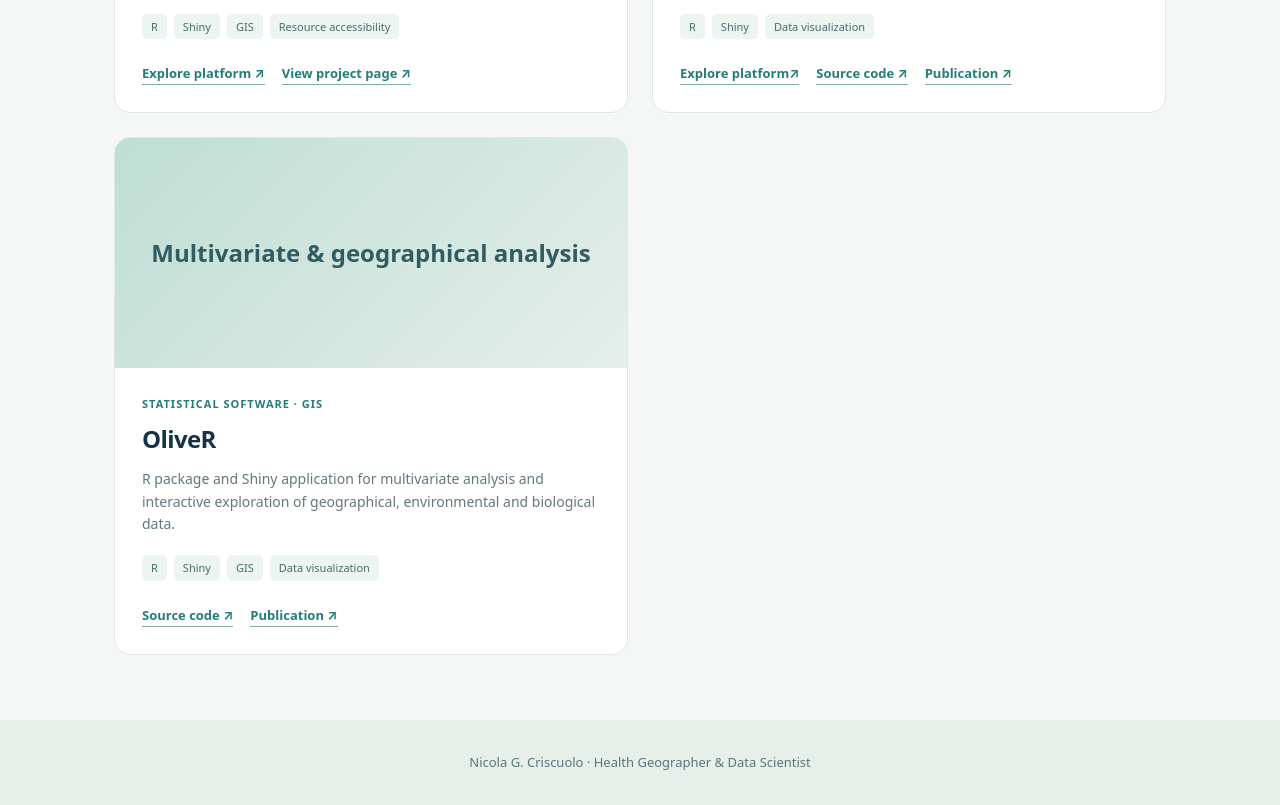
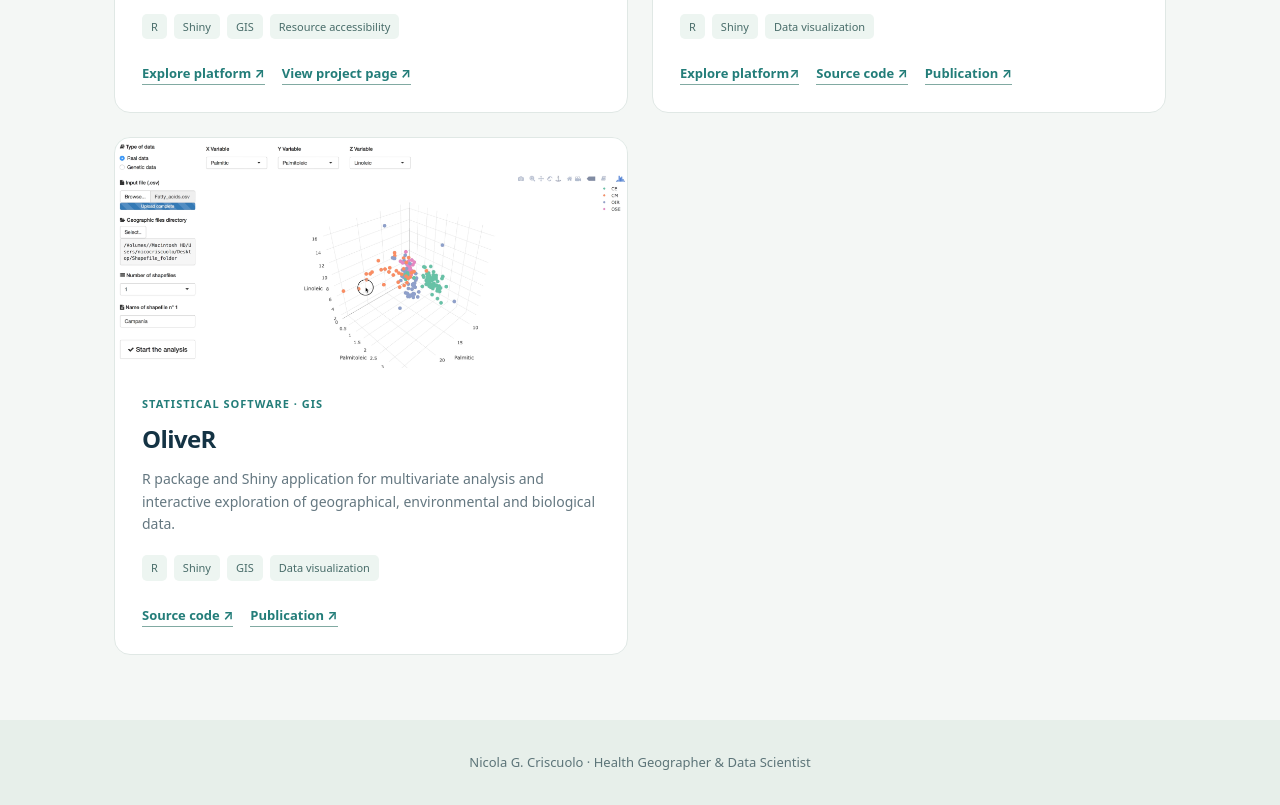
Before and after one commit to nicocriscuolo/software-portfolio, a plain HTML site: page index.html in a window 1280 px wide. Shown: the part 1420-2225 px from the top of the page. Drawn offline with Linux system fonts and the light colour scheme.

Commit message:
Update index.html

```diff
--- a/index.html
+++ b/index.html
@@ -383,6 +383,11 @@ footer {
   <article class="card">
     <div class="visual">
       <span>Multivariate & geographical analysis</span>
+      <img
+        src="images/oliver.png"
+        alt="Screenshot of OliveR"
+        loading="lazy"
+        onerror="this.style.display='none'">
     </div>
     <div class="content">
       <div class="category">Statistical software · GIS</div>
```
